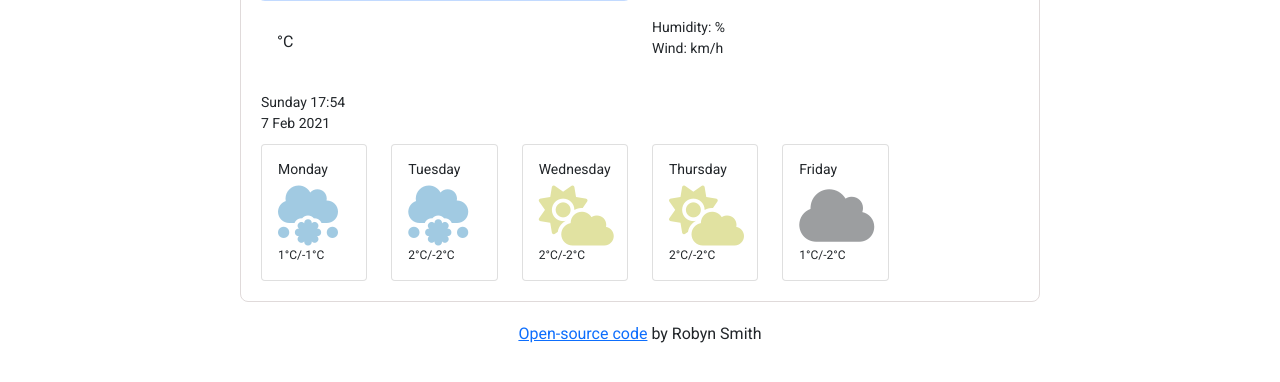
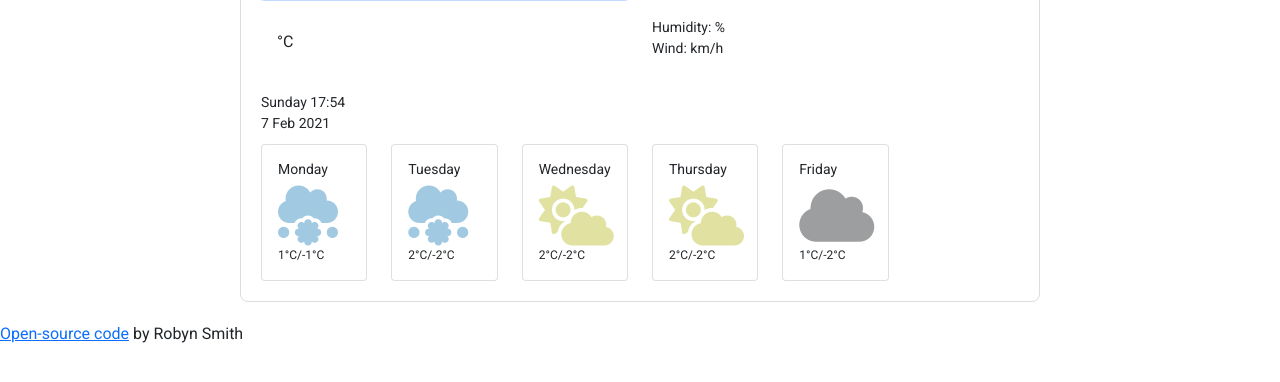
Before and after one commit to Robsness23/final-project, a plain HTML site: page index.html in a window 1280 px wide. Shown: the part 138-520 px from the top of the page. Drawn offline with nearby package versions, Linux system fonts and the light colour scheme; no server answers.

Commit message:
Updated .open-source positioning in CSS

```diff
--- a/src/styles.css
+++ b/src/styles.css
@@ -76,6 +76,5 @@ form {
   font-size: 14px;
 }
 .open-source {
-  text-align: center;
-  margin: 0 auto;
+  display: block;
 }
```
